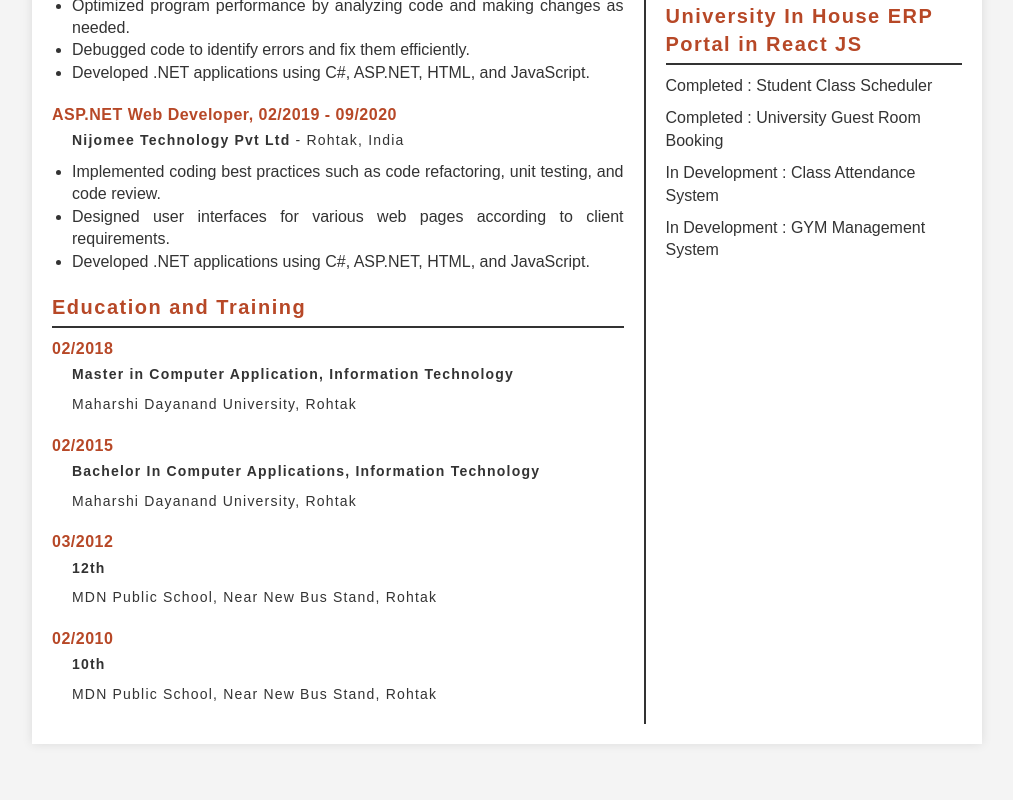
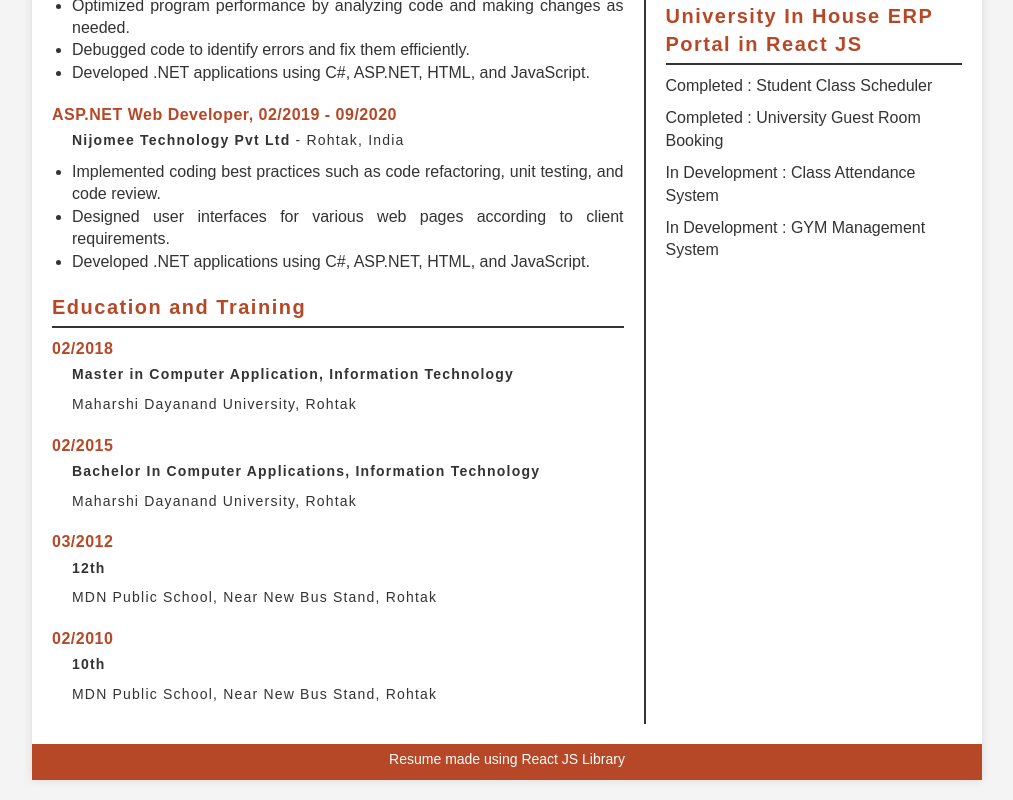
Before and after one commit to AmitMalikpuria/resume, a React (Create React App) app: page / in a window 1280 px wide. Shown: the part 991-1791 px from the top of the page, without its empty margins (133-1146 px from the left). Before the commit the page ends 1755 px from the top, so only its background shows below. Built offline with nearby package versions, Linux system fonts and the light colour scheme.

Commit message:
Resume updated

```diff
--- a/src/App.js
+++ b/src/App.js
@@ -161,6 +161,9 @@ function App() {
                     </section>
                 </div>
             </div>
+            <div class="contact-info">
+                <p>Resume made using React JS Library </p>
+            </div>
         </div>
 
     );
```
